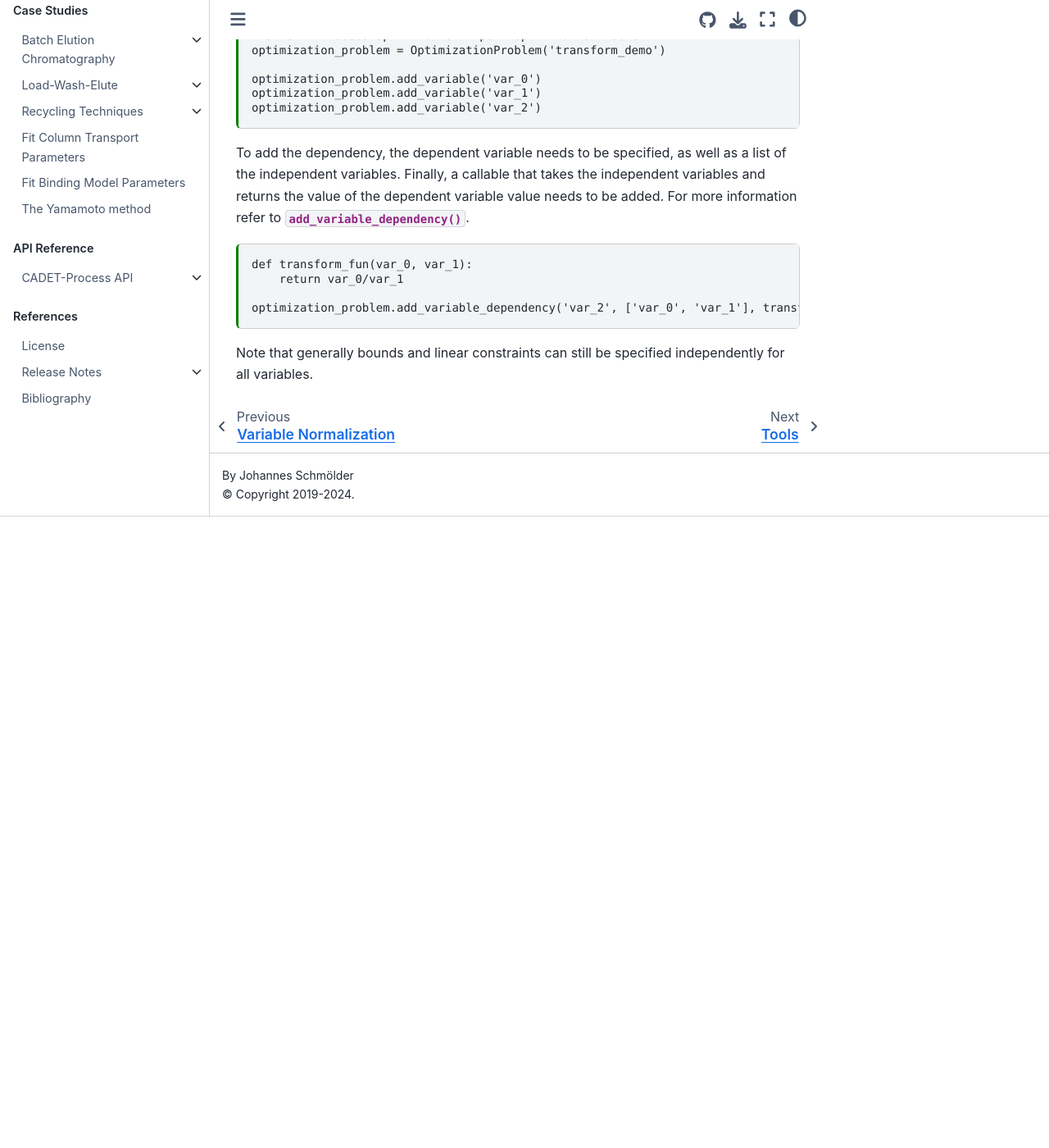
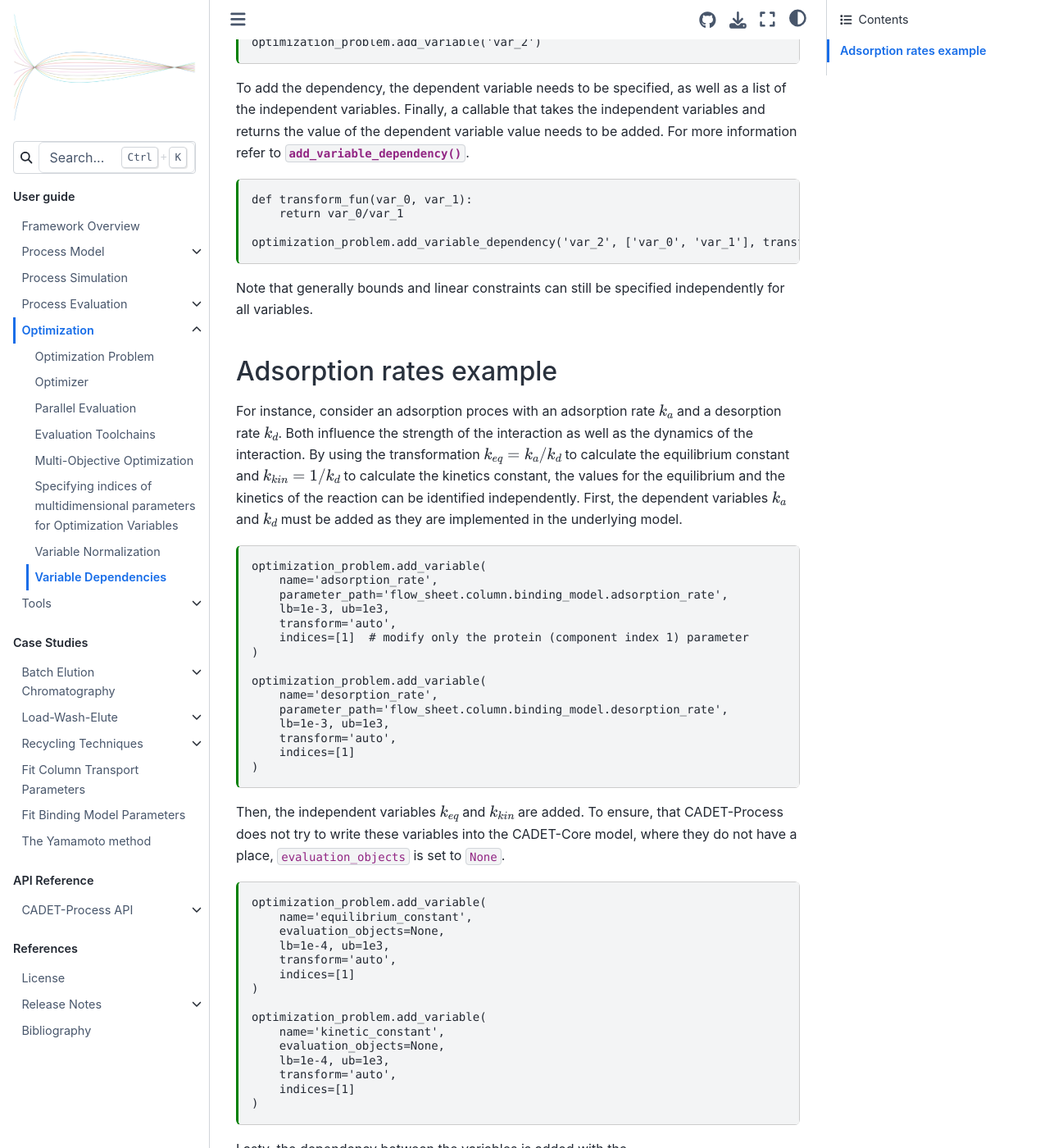
Before and after one commit to fau-advanced-separations/CADET-Process, a Sphinx documentation site: the page built from docs/source/user_guide/optimization/variable_dependencies.md, in a window 1280 px wide and 1400 px high, scrolled down 908 px. Shown: the whole window at 82% size. Built offline with Sphinx 7.4.7 and the Sphinx Book theme 1.1.4, drawn with Linux system fonts in a browser that asks for light colours; pages that are not in the unit, such as notebooks, are missing from menus; before the commit the page ends 1538 px from its top, so only the background shows below that; some of the changed text lies outside the part shown.

Commit message:
Add variable dependencies to examples and docs.

````diff
--- a/docs/source/user_guide/optimization/variable_dependencies.md
+++ b/docs/source/user_guide/optimization/variable_dependencies.md
@@ -61,3 +58,65 @@
 ```
 
 Note that generally bounds and linear constraints can still be specified independently for all variables.
+
+## Adsorption rates example
+
+For instance, consider an adsorption proces with an adsorption rate $k_a$ and a desorption rate $k_d$.
+Both influence the strength of the interaction as well as the dynamics of the interaction.
+By using the transformation $k_{eq} = k_a / k_d$ to calculate the equilibrium constant and $k_{kin} = 1 / k_d$ to calculate the kinetics constant, the values for the equilibrium and the kinetics of the reaction can be identified independently.
+First, the dependent variables $k_a$ and $k_d$ must be added as they are implemented in the underlying model.
+
+```{code-cell} ipython3
+optimization_problem.add_variable(
+    name='adsorption_rate',
+    parameter_path='flow_sheet.column.binding_model.adsorption_rate',
+    lb=1e-3, ub=1e3,
+    transform='auto',
+    indices=[1]  # modify only the protein (component index 1) parameter
+)
+
+optimization_problem.add_variable(
+    name='desorption_rate',
+    parameter_path='flow_sheet.column.binding_model.desorption_rate',
+    lb=1e-3, ub=1e3,
+    transform='auto',
+    indices=[1]
+)
+```
+
+Then, the independent variables $k_{eq}$ and $k_{kin}$ are added. To ensure, that CADET-Process does not try to write
+these variables into the CADET-Core model, where they do not have a place, `evaluation_objects` is set to `None`.
+
+```{code-cell} ipython3
+optimization_problem.add_variable(
+    name='equilibrium_constant',
+    evaluation_objects=None,
+    lb=1e-4, ub=1e3,
+    transform='auto',
+    indices=[1]
+)
+
+optimization_problem.add_variable(
+    name='kinetic_constant',
+    evaluation_objects=None,
+    lb=1e-4, ub=1e3,
+    transform='auto',
+    indices=[1]
+)
+```
+
+Lasty, the dependency between the variables is added with the `.add_variable_dependency()` method.
+
+```{code-cell} ipython3
+optimization_problem.add_variable_dependency(
+    dependent_variable="desorption_rate",
+    independent_variables=["kinetic_constant", ],
+    transform=lambda k_kin: 1 / k_kin
+)
+
+optimization_problem.add_variable_dependency(
+    dependent_variable="adsorption_rate",
+    independent_variables=["kinetic_constant", "equilibrium_constant"],
+    transform=lambda k_kin, k_eq: k_eq / k_kin
+)
+```
````
Also changed, not shown: other parts of docs/source/user_guide/optimization/variable_dependencies.md (+0 -3 lines), examples/characterize_chromatographic_system/binding_model_parameters.md (+41 -0 lines), 1 other file.
